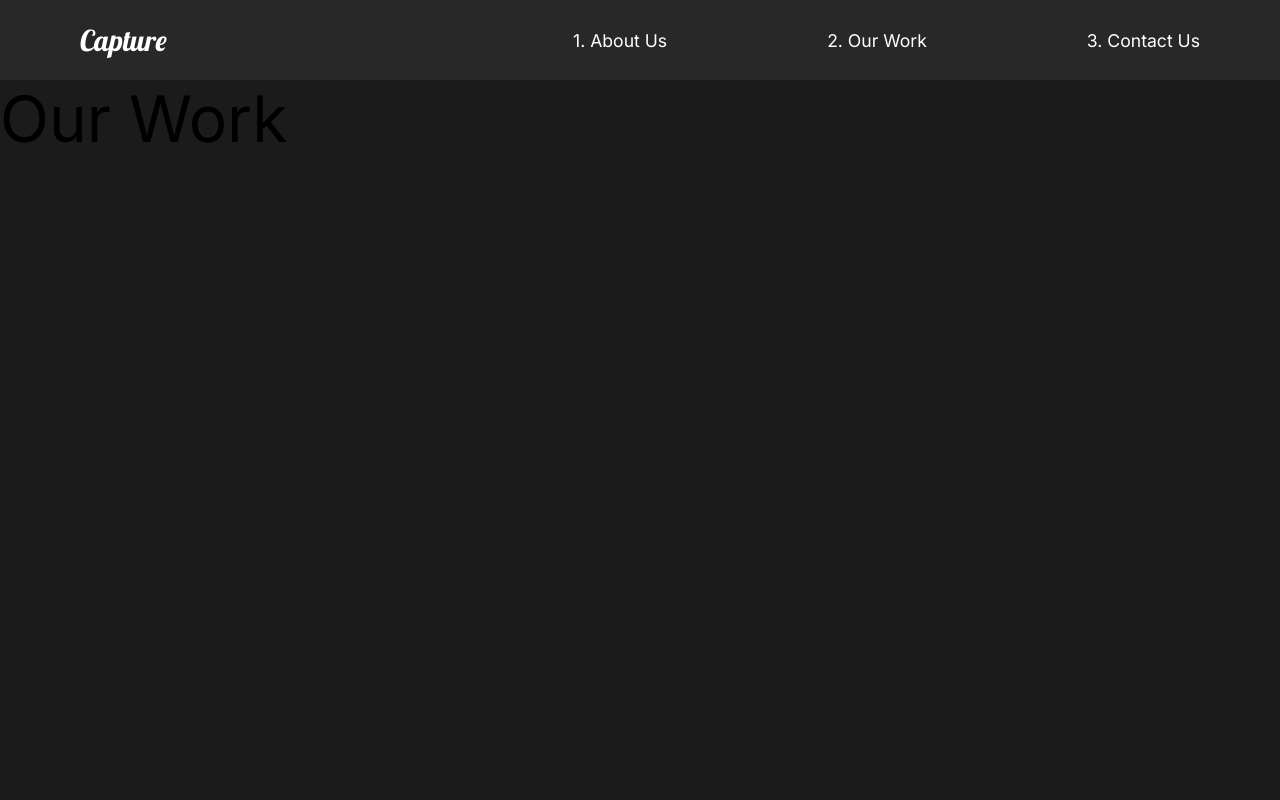
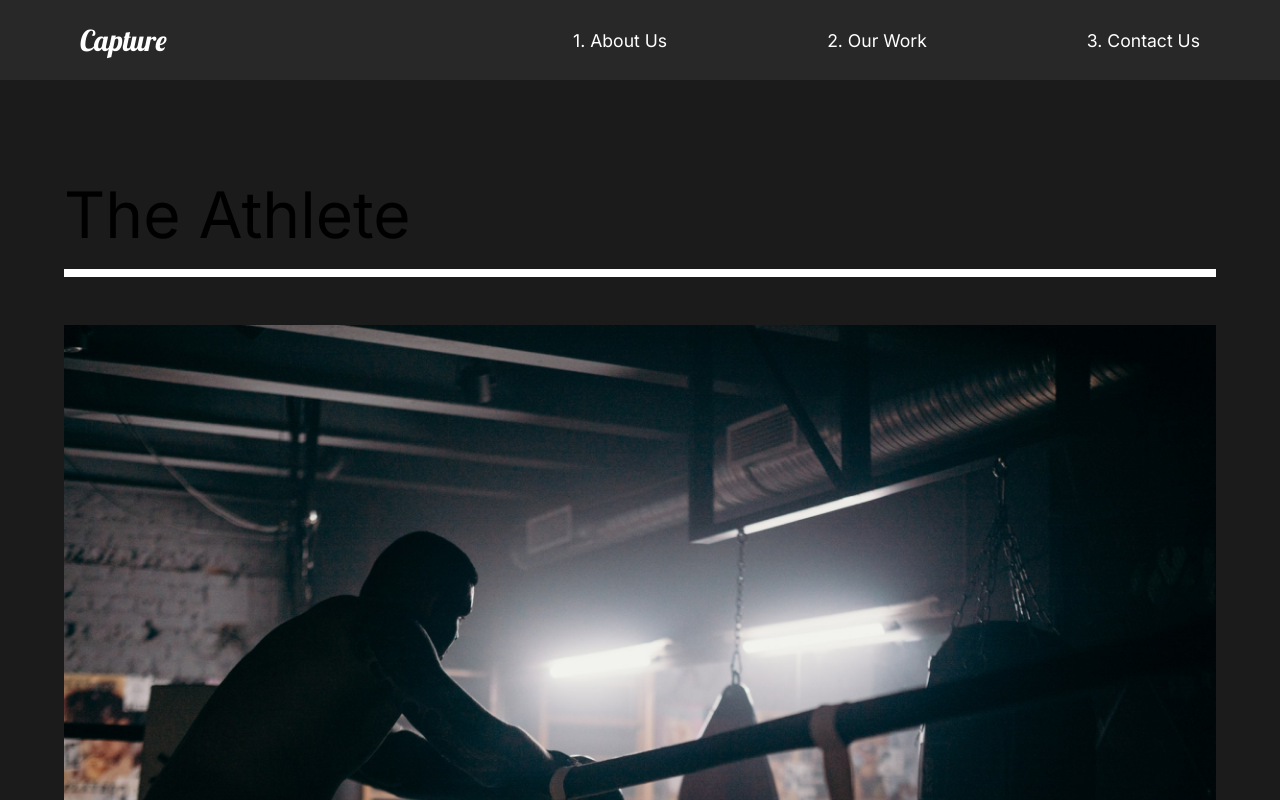
Before and after one commit to fidsta1990/capture-portfolio, a React (Create React App) app: page /work in a window 1280 px wide. Shown: the top 800 px of the page. Built offline with nearby package versions, Linux system fonts and the light colour scheme.

Commit message:
added styling and content to OurWork page

```diff
--- a/src/pages/OurWork.jsx
+++ b/src/pages/OurWork.jsx
@@ -1,9 +1,64 @@
 import React from "react";
+import styled from "styled-components";
+import { Link } from "react-router-dom";
+import athlete from "../img/athlete-small.png";
+import theracer from "../img/theracer-small.png";
+import goodtimes from "../img/goodtimes-small.png";
 
 const OurWork = () => {
-  return <div>
-    <h2>Our Work</h2>
-  </div>;
+  return (
+    <Work>
+      <Movie>
+        <h2>The Athlete</h2>
+        <div className="line"></div>
+        <Link>
+          <img src={athlete} alt="athlete" />
+        </Link>
+      </Movie>
+      <Movie>
+        <h2>The Racer</h2>
+        <div className="line"></div>
+        <Link>
+          <img src={theracer} alt="the racer" />
+        </Link>
+      </Movie>
+      <Movie>
+        <h2> Good Times</h2>
+        <div className="line"></div>
+        <Link>
+          <img src={goodtimes} alt="goodtimes" />
+        </Link>
+      </Movie>
+    </Work>
+  );
 };
 
+const Work = styled.div`
+  min-height: 100vh;
+  overflow: hidden;
+  width: 90vw;
+  margin: auto;
+  padding: 5rem 0;
+
+  h2 {
+    padding: 1rem 0;
+  }
+`;
+
+const Movie = styled.div`
+  padding-bottom: 10rem;
+
+  .line {
+    height: 0.5rem;
+    /* width: 100%; */
+    background: #fff;
+    margin-bottom: 3rem;
+  }
+
+  img {
+    width: 100%;
+    object-fit: cover;
+  }
+`;
+
 export default OurWork;
```
